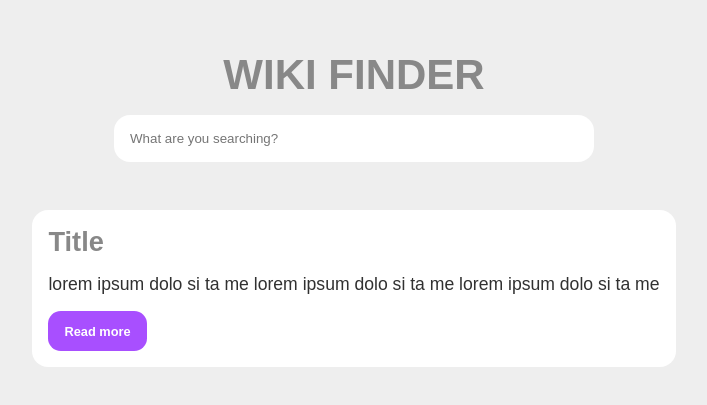
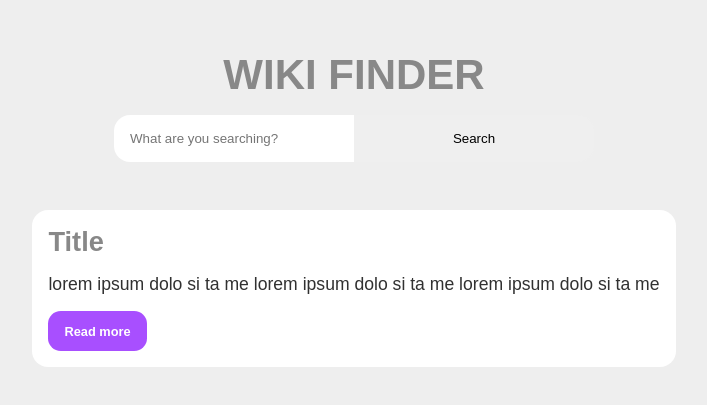
Before and after one commit to PJMantoss/wiki_finder, a React (Create React App) app: page / in a window 1280 px wide. Shown: the part 183-588 px from the top of the page, without its empty margins (286-993 px from the left). Built offline with nearby package versions, Linux system fonts and the light colour scheme.

Commit message:
update App

```diff
--- a/src/App.js
+++ b/src/App.js
@@ -20,23 +20,28 @@ function App() {
     }
 
     const resultJSON = await response.json();
-
+    console.log(resultJSON);
     setResults(resultJSON.query.search);
 
     setSearchInfo(resultJSON.query.searchinfo);
-    // console.log(results);
+
   };
 
   return (
     <div className='App'>
       <header>
         <h1>Wiki Finder</h1>
-        <form className='searchBox' onSubmit={handleSearch}>
+        <form className='searchBox'>
           <input
             type='search'
             value={search}
             onChange={e => setSearch(e.target.value)}
             placeholder='What are you searching?'
+          />
+          <input
+            type='submit'
+            value='Search'
+            onSubmit={handleSearch}
           />
         </form>
         {
```
